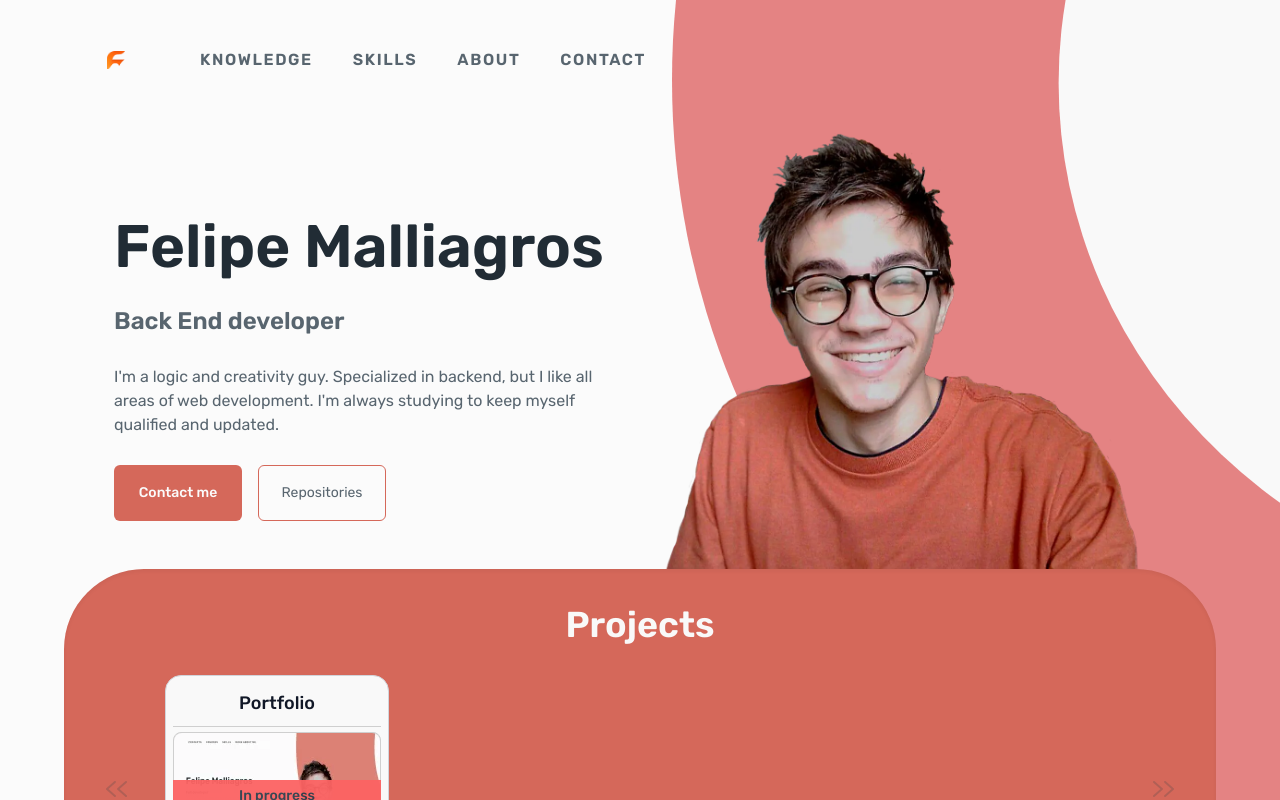
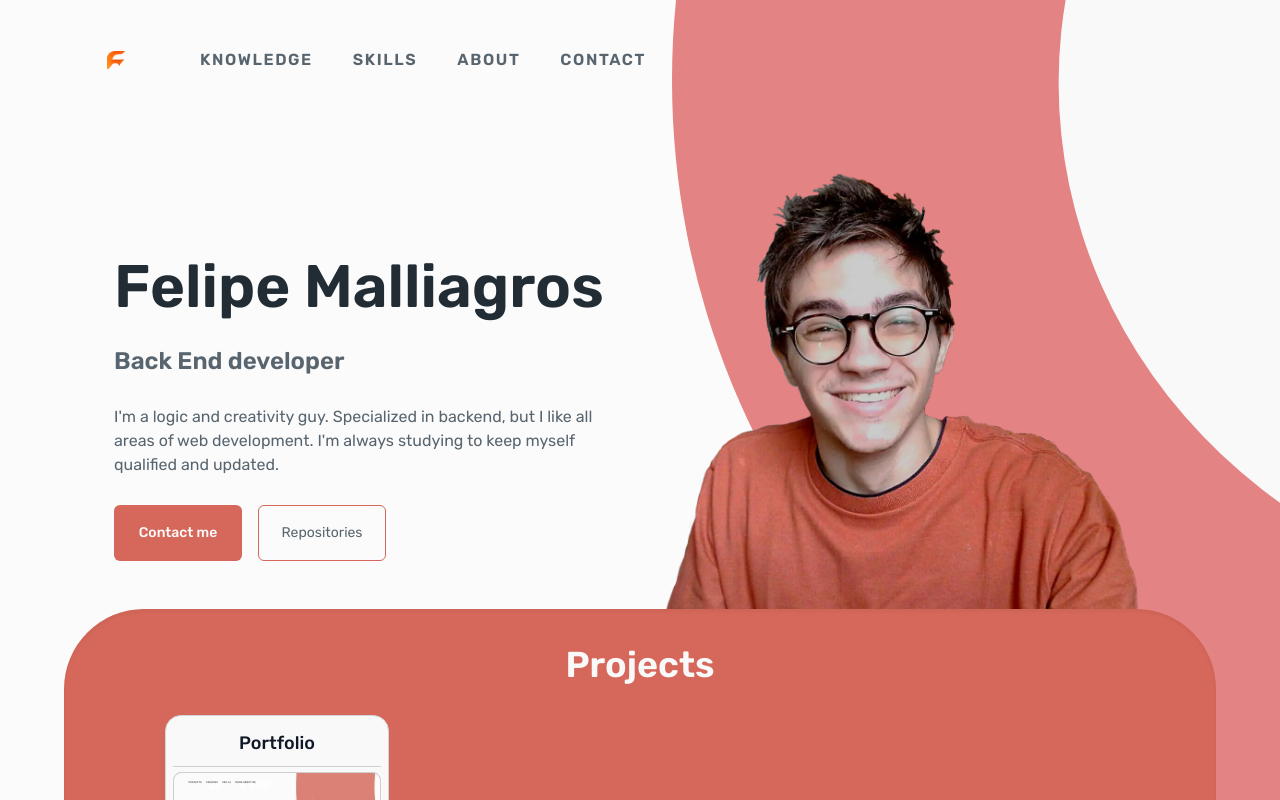
Before and after one commit to felipemalli/portfolio, a React (Vite) app: page / in a window 1280 px wide. Shown: the top 800 px of the page. Built offline with nearby package versions, Linux system fonts and the light colour scheme.

Commit message:
style: ajust margins for better layout

```diff
--- a/src/components/content-card-section/ContentCardSection.tsx
+++ b/src/components/content-card-section/ContentCardSection.tsx
@@ -6,7 +6,7 @@ import { TopContentCard } from './TopContentCard';
 
 export const ContentCardSection: React.FC = () => {
   return (
-    <section id='content' className='relative mt-36 md:mt-0' onClick={(e) => moveScreenToCenterOfId(e, 'content')}>
+    <section id='content' className='relative' onClick={(e) => moveScreenToCenterOfId(e, 'content')}>
       <TopContentCard></TopContentCard>
       <ChangeAreaButtons />
       <SearchBar></SearchBar>
--- a/src/components/introduction-section/IntroductionSection.tsx
+++ b/src/components/introduction-section/IntroductionSection.tsx
@@ -4,7 +4,7 @@ import { openUrl } from '../../utils/openUrl';
 
 export const IntroductionSection: React.FC = () => {
   return (
-    <section className='flex flex-col xl:flex-row justify-center 2xl:justify-evenly items-center 2xl:gap-32 gap-3 md:-mt-10 2xl:mt-0 h-screen md:h-auto'>
+    <section className='flex flex-col xl:flex-row justify-center 2xl:justify-evenly items-center 2xl:gap-32 gap-3 2xl:mt-0 h-screen md:h-auto'>
       <div className='flex flex-col justify-center lg:w-[32rem] xl:-mb-12 2xl:mb-0 mt-10'>
         <h1 className='text-[#212C35] text-6xl font-semibold text-center xl:text-left'>Felipe Malliagros</h1>
         <div className='text-[#58656F] text-2xl font-semibold mt-7 text-center xl:text-left'>
```
